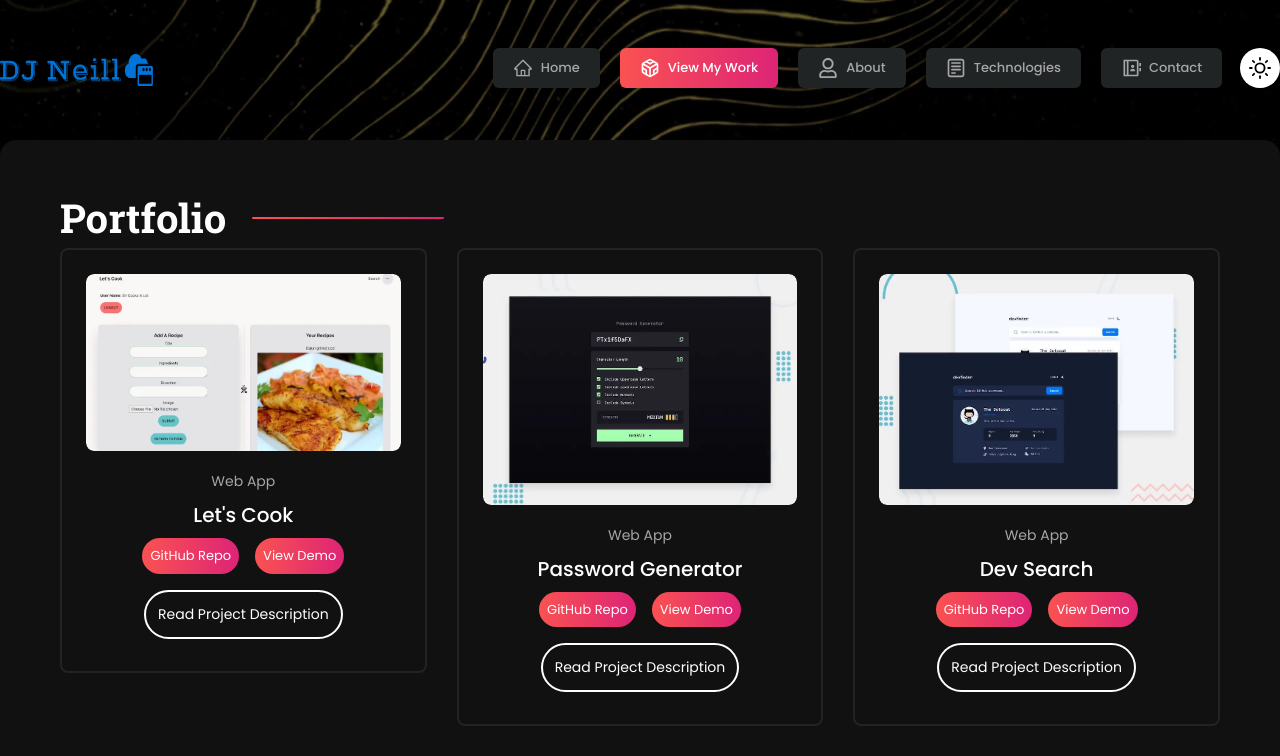
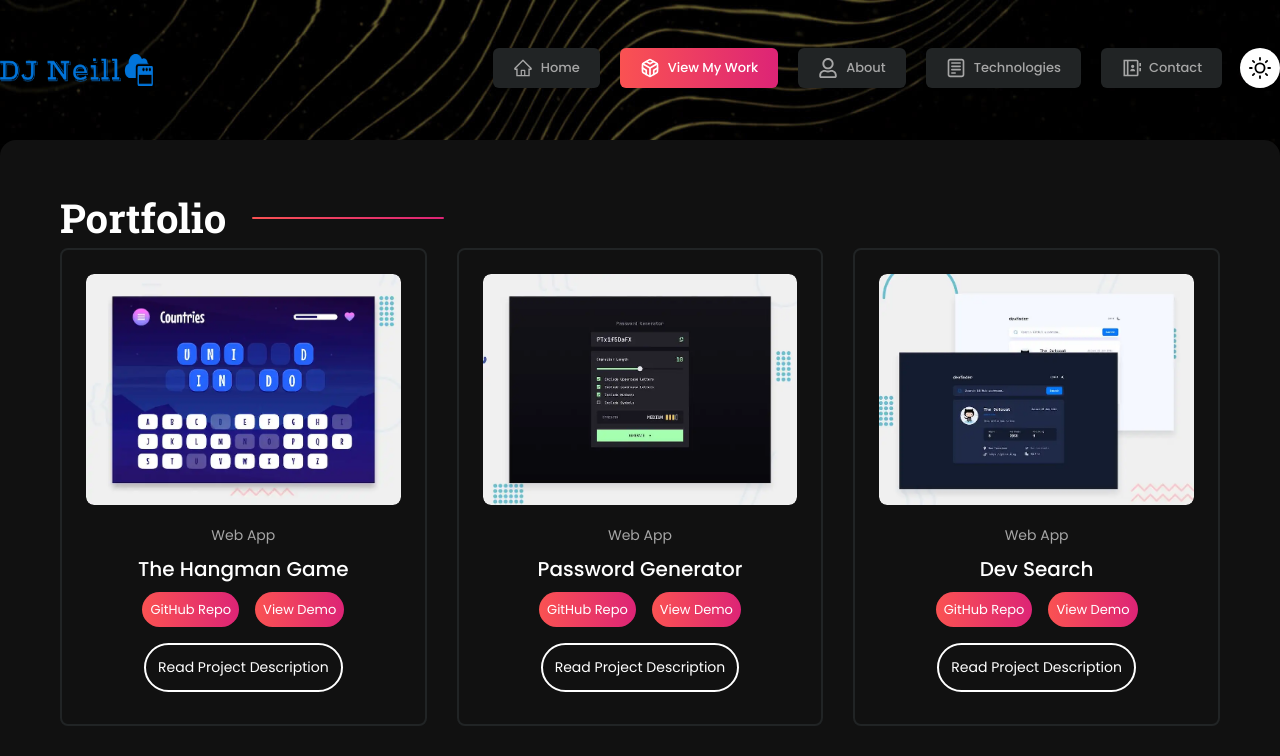
Before and after one commit to djneill/React-Portfolio, a Next.js app: page /works in a window 1280 px wide. Shown: the top 756 px of the page. Built offline with nearby package versions, Linux system fonts and the light colour scheme.

Commit message:
add hangman game

```diff
--- a/data/worksData.js
+++ b/data/worksData.js
@@ -2,17 +2,17 @@ module.exports = [
   {
     id: "1",
     tag: "Web App",
-    title: "Let's Cook",
-    img: "/images/work_images/letscook.webp",
-    imgSmall: "/images/work_images/letscook.webp",
+    title: "The Hangman Game",
+    img: "/images/work_images/hg.webp",
+    imgSmall: "/images/work_images/hg.webp",
     bg: "#F4F4FF",
-    client: "Let's Cook",
-    languages: "JavaScript, Node, Express, Tailwind, MongoDB, Mongoose, MVC, Passport.js",
-    link: "https://lets-cook-mvp.onrender.com/",
-    repoLink: "https://github.com/djneill/Lets-Cook-MVP",
-    linkText: "lets-cook-mvp.onrender.com",
+    client: "The Hangman Game",
+    languages: "Typescript, React, Next.js, Tailwind CSS",
+    link: "https://hangman-game-fun.vercel.app/",
+    repoLink: "https://github.com/djneill/hangman-game",
+    linkText: "hangman-game-fun.vercel.app/",
     description:
-      "Let's Cook is a full-stack web app. I wanted to create a place where users could post their favorite recipes, search for new recipes, and save their favorite recipes to a collection that they could easily find. Users can like, save, and comment on recipes, as well as delete recipes from their favorites that they may not want to keep saved.",
+      "This project is an interactive Hangman game built with Next.js, React, TypeScript, and Tailwind CSS. It features a responsive design, multiple word categories, and supports both on-screen and physical keyboard inputs for an engaging user experience.",
   },
   {
     id: "2",
@@ -43,6 +43,21 @@ module.exports = [
     linkText: "dev-search-github.vercel.app",
     description:
       "Dev Search is a web application that allows users to search for GitHub profiles and view detailed information about developers. Users can search for any GitHub username, view their profile information, and toggle between light and dark themes.",
+  },
+  {
+    id: "4",
+    tag: "Web App",
+    title: "Let's Cook",
+    img: "/images/work_images/letscook.webp",
+    imgSmall: "/images/work_images/letscook.webp",
+    bg: "#F4F4FF",
+    client: "Let's Cook",
+    languages: "JavaScript, Node, Express, Tailwind, MongoDB, Mongoose, MVC, Passport.js",
+    link: "https://lets-cook-mvp.onrender.com/",
+    repoLink: "https://github.com/djneill/Lets-Cook-MVP",
+    linkText: "lets-cook-mvp.onrender.com",
+    description:
+      "Let's Cook is a full-stack web app. I wanted to create a place where users could post their favorite recipes, search for new recipes, and save their favorite recipes to a collection that they could easily find. Users can like, save, and comment on recipes, as well as delete recipes from their favorites that they may not want to keep saved.",
   },
   // {
   //   id: "4",
```
Also changed, not shown: public/images/work_images/hg.webp (added).
